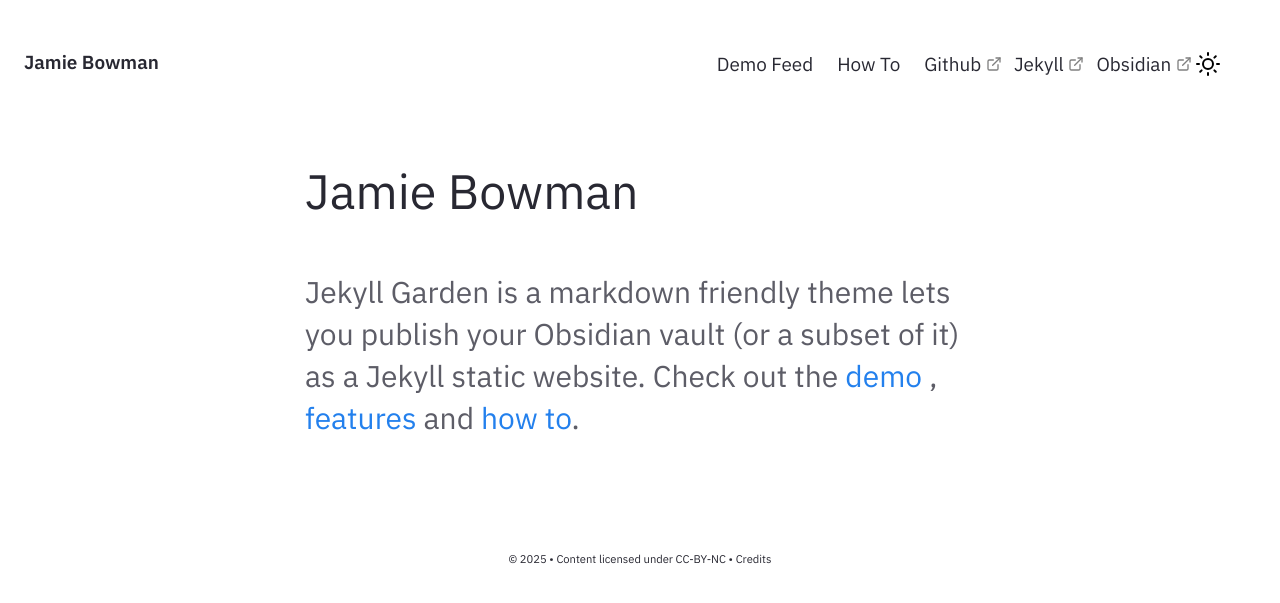
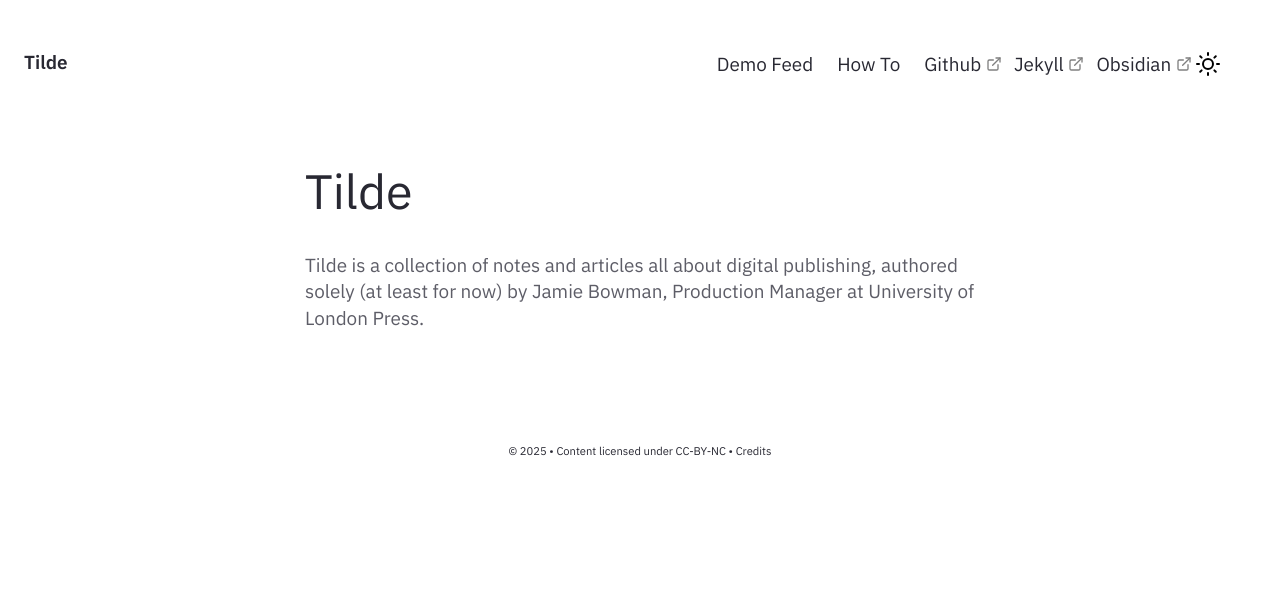
Before and after one commit to jamie-reece/jamie-reece.github.io, a Jekyll site: the page built from pages/index.md, in a window 1280 px wide. Shown: the top 603 px of the page. Built offline with Jekyll 4.4.1, drawn with Linux system fonts in a browser that asks for light colours.

Commit message:
Update homepage

```diff
--- a/_config.yml
+++ b/_config.yml
@@ -27,7 +27,7 @@ baseurl: ""
 
 # Website Header, Description, Footer year and text.
 # If you are deleting this, make sure you remove it from HTML files too
-heading: Jamie Bowman # Change this
+heading: Tilde # Change this
 content: Publishing
 copyright:
   year: © 2025
--- a/_includes/Homepage.html
+++ b/_includes/Homepage.html
@@ -1,7 +1,9 @@
 <div class="home-intro">
     <div class="jumbo">{{site.heading}} </div>
-    <div class="home-sub-text"> <h3>
-        Jekyll Garden is a markdown friendly theme lets you publish your Obsidian vault (or a subset of it) as a Jekyll static website.
-        Check out the <a href="{{'/notes' | relative_url}}"> demo </a>, <a href="{{'/post/features' | relative_url}}"> features </a> and <a href="{{'/post/how-to' | relative_url}}"> how to</a>.
-        </h3>
-</div> </div>
+    <div class="home-sub-text">
+        <p>
+            Tilde is a collection of notes and articles all about digital publishing, authored solely (at least for now)
+            by Jamie Bowman, Production Manager at University of London Press.
+        </p>
+    </div>
+</div>
```
